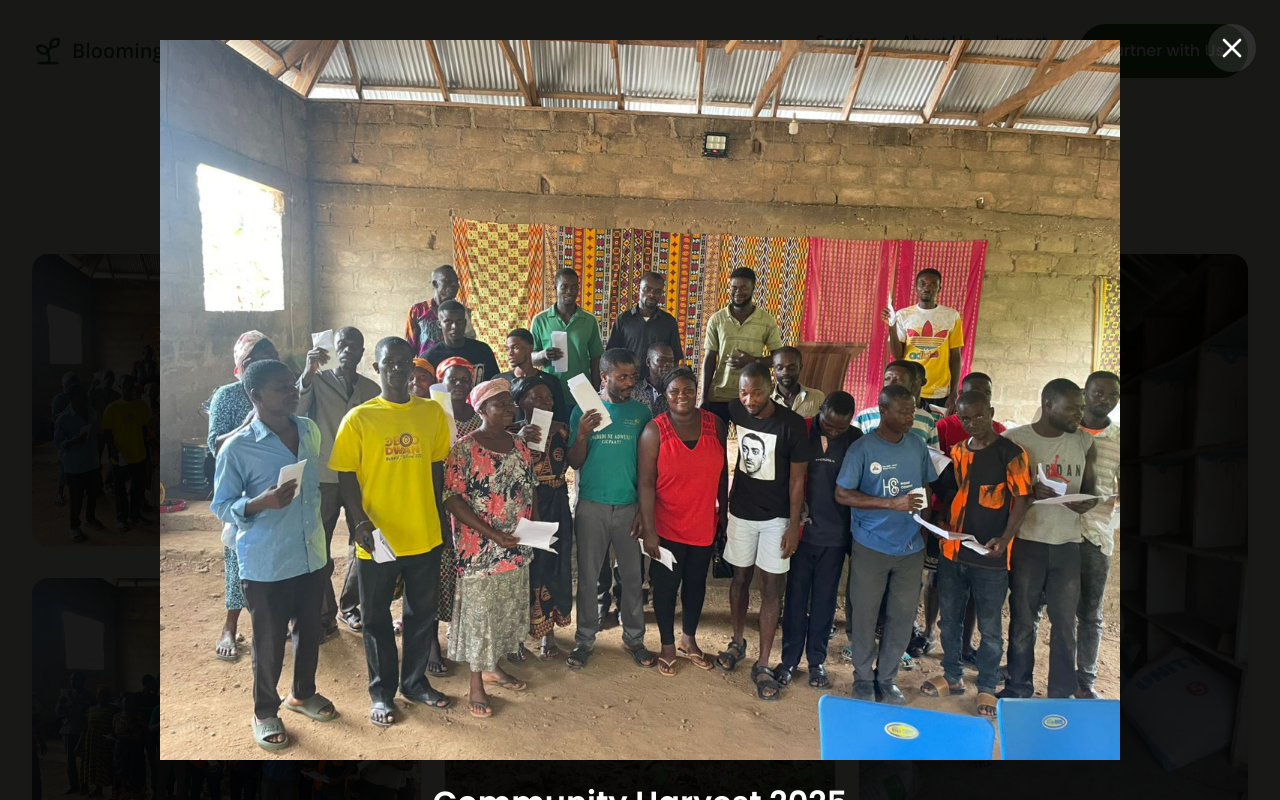
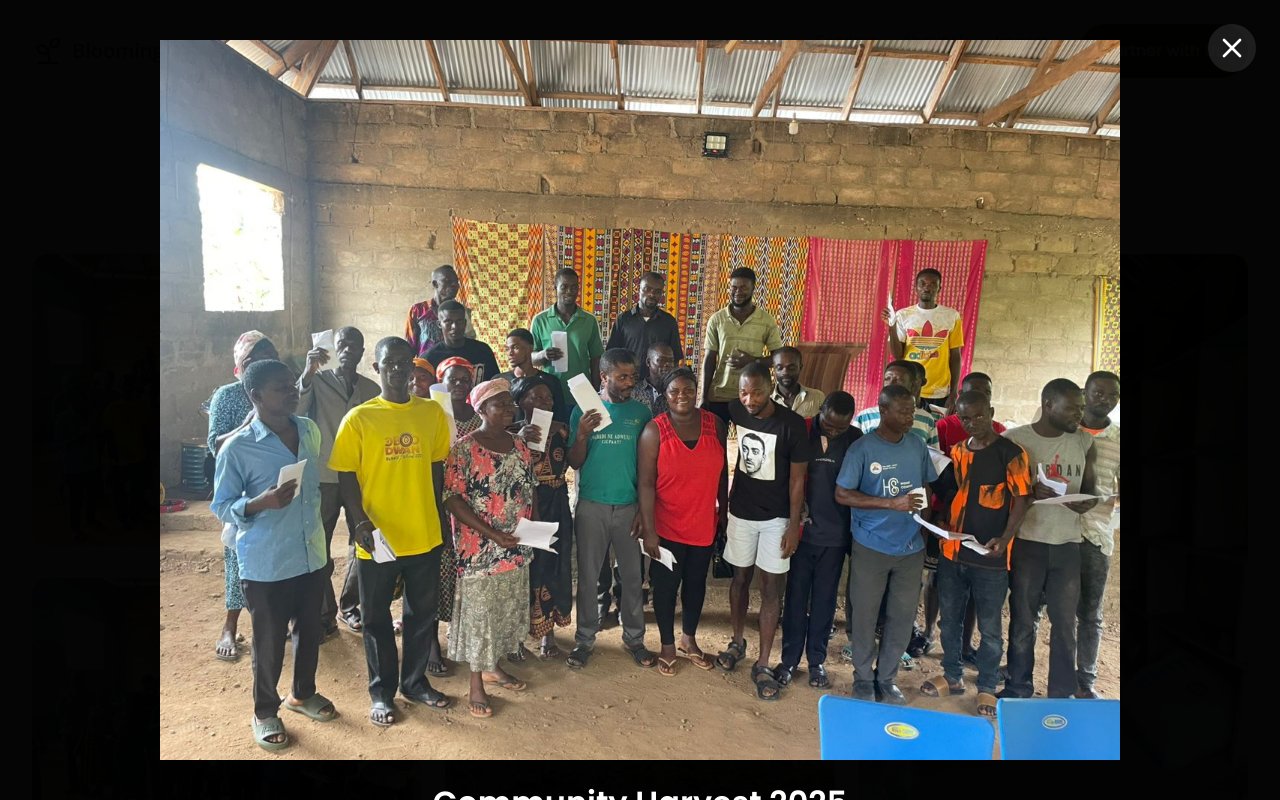
Before and after one commit to dake-07/bloomingfields, a React (Vite) app: page / in a window 1280 px wide. Both pictures are taken after a click on the element "Community Harvest 2025". Shown: the part 4062-4862 px from the top of the page. Built offline with nearby package versions, Linux system fonts and the light colour scheme.

Commit message:
Update YouTube embed parameters and darken Lightbox overlay

```diff
--- a/src/components/ImpactGallery.jsx
+++ b/src/components/ImpactGallery.jsx
@@ -276,7 +276,7 @@ const ImpactGallery = () => {
                             left: 0,
                             right: 0,
                             bottom: 0,
-                            backgroundColor: 'rgba(0,0,0,0.9)',
+                            backgroundColor: 'rgba(0,0,0,0.98)',
                             zIndex: 1000,
                             display: 'flex',
                             alignItems: 'center',
@@ -319,7 +319,7 @@ const ImpactGallery = () => {
                                 <div style={{ position: 'relative', paddingBottom: '177.77%', height: 0, overflow: 'hidden', borderRadius: 'var(--radius-md)', boxShadow: 'var(--shadow-xl)' }}>
                                     {/* 177.77% padding bottom for 9:16 aspect ratio (YouTube Shorts) */}
                                     <iframe
-                                        src={`${selectedMedia.videoUrl}?autoplay=1&mute=0`}
+                                        src={`${selectedMedia.videoUrl}?autoplay=1&mute=0&showinfo=0&modestbranding=1&rel=0`}
                                         style={{ position: 'absolute', top: 0, left: 0, width: '100%', height: '100%', border: 0 }}
                                         allow="accelerometer; autoplay; clipboard-write; encrypted-media; gyroscope; picture-in-picture"
                                         allowFullScreen
```
